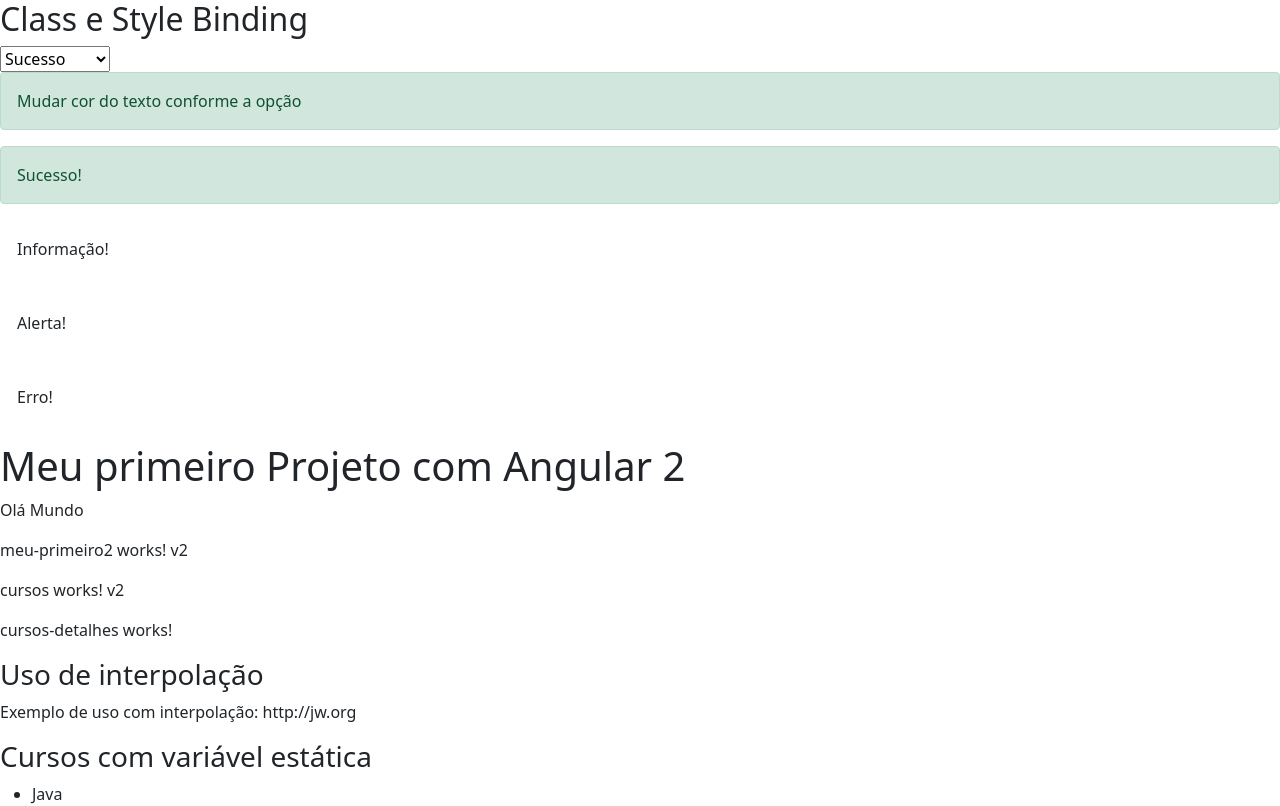
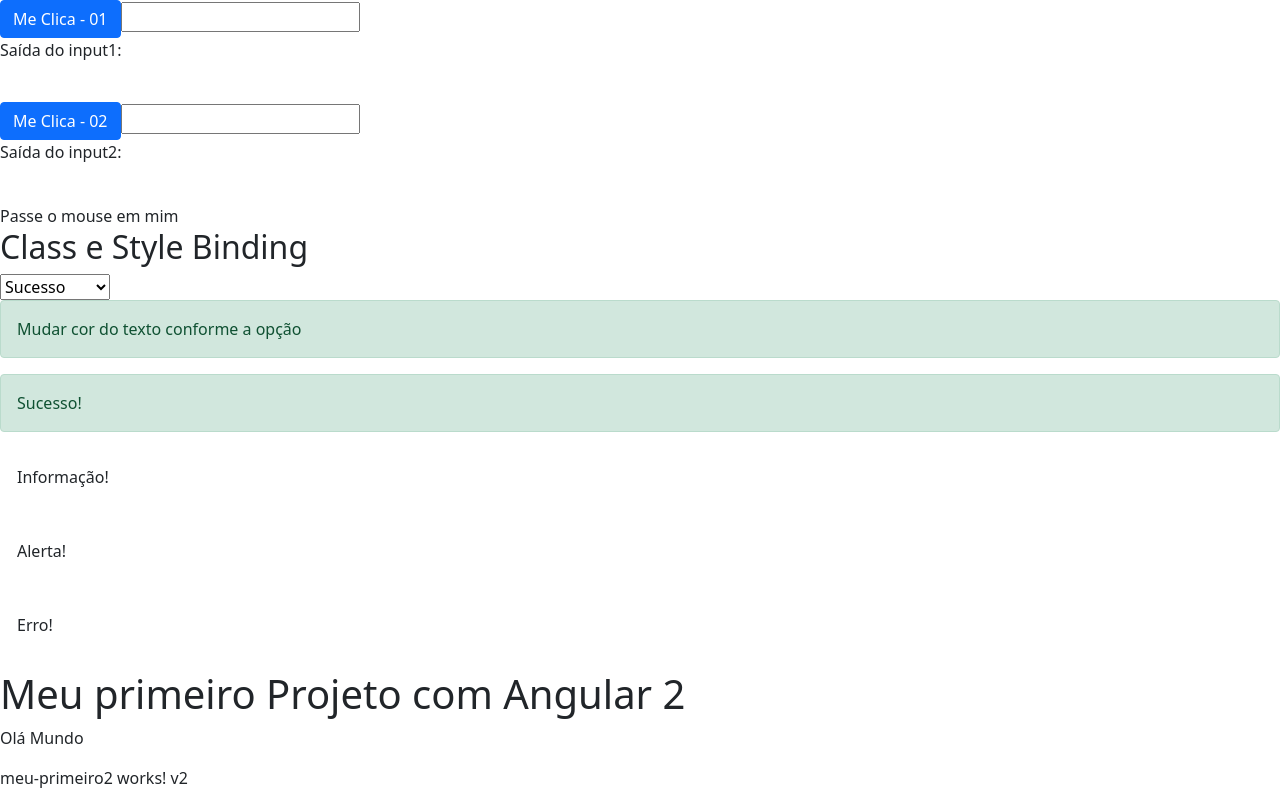
Before and after one commit to JeffersonLuizCruz/ESTUDO-angular-loiane, an Angular app: page / in a window 1280 px wide. Shown: the top 806 px of the page. Built offline with nearby package versions, Linux system fonts and the light colour scheme.

Commit message:
Adiciona estudo de Event Binding

```diff
--- a/src/app/app.component.css
+++ b/src/app/app.component.css
@@ -0,0 +1,4 @@
+.highlight{
+background-color:yellow;
+font-weight:bold;
+}
--- a/src/app/app.component.html
+++ b/src/app/app.component.html
@@ -1,3 +1,31 @@
+<!--
+  Estudando Event binding
+-->
+<article>
+  <div>
+    <!--Exemplo 01-->
+    <button class="btn btn-primary" (click)="clickButton()">
+      Me Clica - 01
+    </button>
+    <input type="text" (keyup)="onKeyUp1($event)">
+    <p>Saída do input1: {{ inputText }}</p>
+    <br>
+    <!--Exemplo 02-->
+    <button class="btn btn-primary" (click)="clickButton()">
+      Me Clica - 02
+    </button>
+    <input type="text"
+    (keyup)="onKeyUp2(getInput.value)" #getInput>
+    <!--getInput.value: O 'value' vem do evento html $event.target.value. -->
+    <p>Saída do input2: {{ salvaValor }}</p>
+    <br>
+    <span (mouseover)="onMouseOver()"
+          (mouseout)="onMouseOver()" [class.highlight] = "isMouseOver">
+      Passe o mouse em mim
+    </span>
+  </div>
+</article>
+
 <!--</Jeff>-->
 <!--CLASS E STYLE BINDING: TRÊS MANEIRAS DIFERENTES DE FAZER O PROPERTY BINDING-->
 <article>
@@ -15,7 +43,12 @@
     PRIMEIRA MANAIRA:01
     Class Binding usando interpolação
   -->
- <div class="alert {{classes.value}}">Mudar cor do texto conforme a opção</div>
+  <div class="alert {{classes.value}}">Mudar cor do texto conforme a opção</div>
+
+  <!--
+    SEGUNDA MANAIRA:02
+    Class Binding usando CLASS
+  -->
   <div class="alert" role="alert" [class.alert-success]="classes.value == 'alert-success'">
     Sucesso!
   </div>
@@ -45,9 +78,8 @@
     PROPERTY BINDING ESTILO DE CLASS
     style binding
   -->
-  <div class="alert alert-danger" role="alert"
-   [style.display]="classes.value == 'alert-danger' ? 'block' : 'none'">
-   <p>Mensagem de error</p>
+  <div class="alert alert-danger" role="alert" [style.display]="classes.value == 'alert-danger' ? 'block' : 'none'">
+    <p>Mensagem de error</p>
   </div>
 
 </article>
--- a/src/app/app.component.ts
+++ b/src/app/app.component.ts
@@ -6,5 +6,25 @@ import { Component } from '@angular/core';
   styleUrls: ['./app.component.css']
 })
 export class AppComponent {
+
   title = 'projeto-estudos';
+  inputText:string = '';
+  salvaValor:string = '';
+  isMouseOver:boolean = false;
+
+  clickButton(){
+    alert('Alerta');
+  }
+
+  onKeyUp1(event: any){
+    console.log(event);
+    this.inputText = event.target.value;
+  }
+  onKeyUp2(event: any){
+    this.salvaValor = event;
+  }
+
+  onMouseOver(){
+    this.isMouseOver = !this.isMouseOver;
+  }
 }
```
Also changed, not shown: 1 other file (tests, documents, lock files or other folders).
